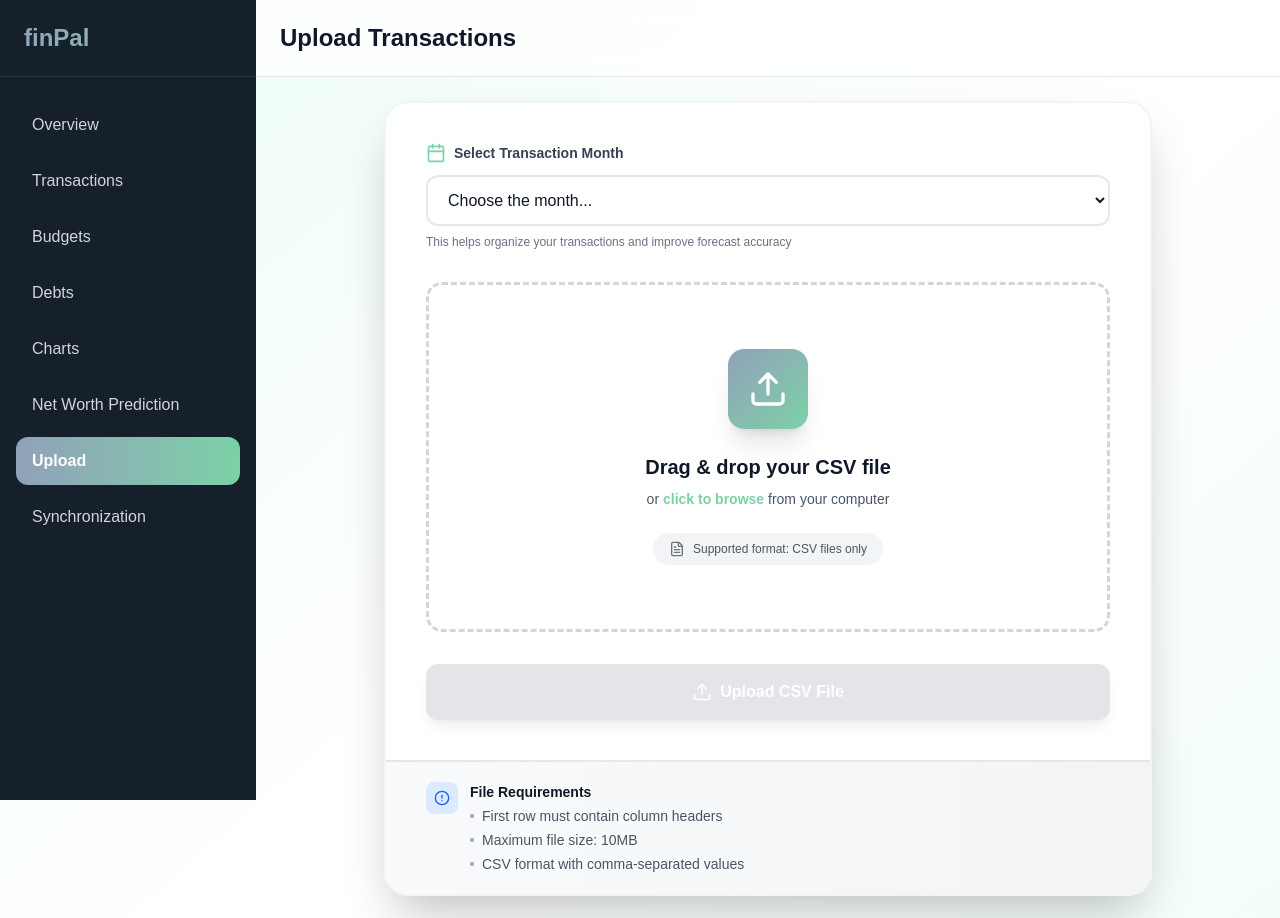
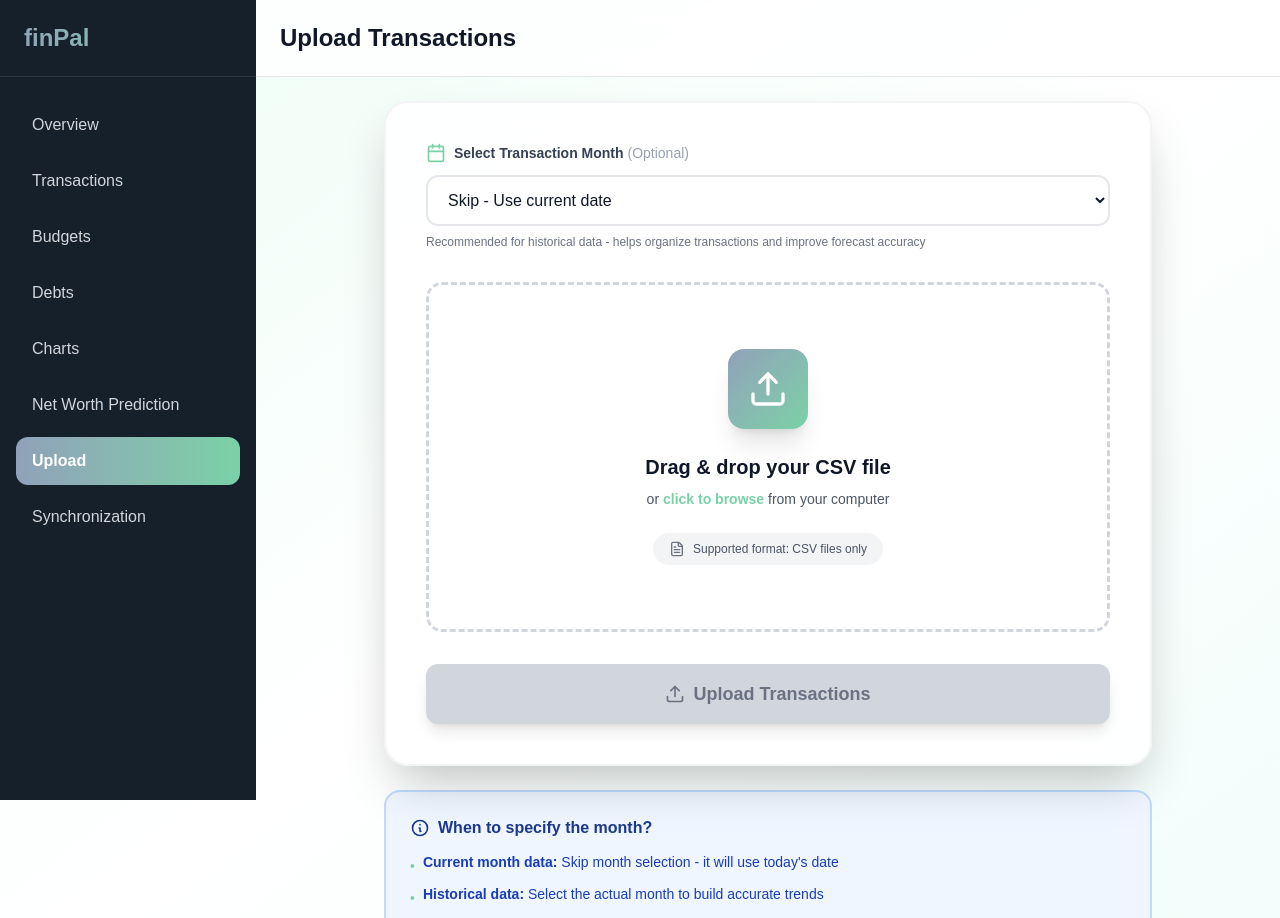
Before and after one commit to pandeyaakriti/finPal, a Next.js app in the folder frontend/: page /upload in a window 1280 px wide. Shown: the top 918 px of the page. Built offline with nearby package versions, Linux system fonts and the light colour scheme.

Commit message:
upload date

```diff
--- a/frontend/app/upload/page.tsx
+++ b/frontend/app/upload/page.tsx
@@ -10,8 +10,9 @@ export default function CsvUploadPage() {
   const [uploadStatus, setUploadStatus] = useState<'idle' | 'success' | 'error'>('idle');
   const [message, setMessage] = useState('');
   const [isDragging, setIsDragging] = useState(false);
-  const [selectedMonth, setSelectedMonth] = useState<string>('');
+  const [selectedMonth, setSelectedMonth] = useState('');
 
+  // Generate month options (last 12 months + next 1 month)
   const generateMonthOptions = () => {
     const options = [];
     const today = new Date();
@@ -35,7 +36,6 @@ export default function CsvUploadPage() {
   };
 
   const monthOptions = generateMonthOptions();
-
 
   const handleFileChange = (selectedFile: File | null) => {
     if (selectedFile && selectedFile.type === 'text/csv') {
@@ -80,6 +80,11 @@ export default function CsvUploadPage() {
       const formData = new FormData();
       formData.append('file', file);
 
+      // Only add uploadMonth if user selected one (optional)
+      if (selectedMonth) {
+        formData.append('uploadMonth', selectedMonth);
+      }
+
       // Get token from localStorage
       const token = localStorage.getItem('token');
 
@@ -105,6 +110,7 @@ export default function CsvUploadPage() {
         setMessage(data.message || 'CSV uploaded successfully!');
         setTimeout(() => {
           setFile(null);
+          setSelectedMonth('');
           setUploadStatus('idle');
           setMessage('');
         }, 3000);
@@ -152,12 +158,13 @@ export default function CsvUploadPage() {
             {/* Upload Card */}
             <div className="bg-white/90 dark:bg-gray-800/90 backdrop-blur-md rounded-3xl shadow-2xl border-2 border-gray-100 dark:border-gray-700 overflow-hidden">
               <div className="p-8 md:p-10">
+
                 {/* Month Selector */}
                 <div className="mb-8">
                   <label className="block text-sm font-semibold text-gray-700 dark:text-gray-300 mb-3">
                     <div className="flex items-center gap-2">
                       <Calendar className="w-5 h-5 text-[#7AD1A6]" />
-                      <span>Select Transaction Month</span>
+                      <span>Select Transaction Month <span className="text-gray-400 font-normal">(Optional)</span></span>
                     </div>
                   </label>
                   <select
@@ -165,7 +172,7 @@ export default function CsvUploadPage() {
                     onChange={(e) => setSelectedMonth(e.target.value)}
                     className="w-full px-4 py-3.5 rounded-xl border-2 border-gray-200 dark:border-gray-600 bg-white dark:bg-gray-700 text-gray-900 dark:text-white font-medium focus:border-[#7AD1A6] focus:ring-2 focus:ring-[#7AD1A6]/20 outline-none transition-all duration-200"
                   >
-                    <option value="">Choose the month...</option>
+                    <option value="">Skip - Use current date</option>
                     {monthOptions.map((option) => (
                       <option key={option.value} value={option.value}>
                         {option.label}
@@ -173,7 +180,7 @@ export default function CsvUploadPage() {
                     ))}
                   </select>
                   <p className="mt-2 text-xs text-gray-500 dark:text-gray-400">
-                    This helps organize your transactions and improve forecast accuracy
+                    Recommended for historical data - helps organize transactions and improve forecast accuracy
                   </p>
                 </div>
 
@@ -235,7 +242,7 @@ export default function CsvUploadPage() {
                               {file.name}
                             </p>
                             <p className="text-sm text-gray-600 dark:text-gray-300 mt-0.5">
-                              {(file.size / 1024).toFixed(2)} KB • Ready to upload {selectedMonth ? `for ${monthOptions.find(opt => opt.value === selectedMonth)?.label}` : 'month not selected'}
+                              {(file.size / 1024).toFixed(2)} KB • {selectedMonth ? `For ${monthOptions.find(m => m.value === selectedMonth)?.label}` : 'Month not selected'}
                             </p>
                           </div>
                         </div>
@@ -295,78 +302,57 @@ export default function CsvUploadPage() {
                   <button
                     onClick={uploadCsv}
                     disabled={!file || uploading}
-                    className={`group w-full py-4 rounded-xl font-semibold text-white transition-all duration-200 shadow-lg ${
+                    className={`w-full py-4 rounded-xl font-bold text-lg transition-all duration-300 shadow-lg ${
                       !file || uploading
-                        ? 'bg-gray-300 dark:bg-gray-700 cursor-not-allowed opacity-60'
-                        : 'bg-linear-to-r from-[#90A1B9] to-[#7AD1A6] hover:shadow-xl hover:shadow-[#7AD1A6]/25 active:scale-[0.98] hover:-translate-y-0.5'
+                        ? 'bg-gray-300 dark:bg-gray-700 text-gray-500 dark:text-gray-400 cursor-not-allowed'
+                        : 'bg-linear-to-r from-[#90A1B9] to-[#7AD1A6] text-white hover:shadow-2xl hover:scale-[1.02] active:scale-[0.98]'
                     }`}
                   >
-                    <span className="flex items-center justify-center gap-2">
-                      {uploading ? (
-                        <>
-                          <div className="animate-spin rounded-full h-5 w-5 border-2 border-white border-t-transparent"></div>
-                          Uploading...
-                        </>
-                      ) : (
-                        <>
-                          <Upload className="w-5 h-5 group-hover:translate-y-0.5 transition-transform" />
-                          Upload CSV File
-                        </>
-                      )}
-                    </span>
+                    {uploading ? (
+                      <span className="flex items-center justify-center gap-3">
+                        <svg className="animate-spin h-5 w-5" viewBox="0 0 24 24">
+                          <circle className="opacity-25" cx="12" cy="12" r="10" stroke="currentColor" strokeWidth="4" fill="none" />
+                          <path className="opacity-75" fill="currentColor" d="M4 12a8 8 0 018-8V0C5.373 0 0 5.373 0 12h4zm2 5.291A7.962 7.962 0 014 12H0c0 3.042 1.135 5.824 3 7.938l3-2.647z" />
+                        </svg>
+                        Uploading...
+                      </span>
+                    ) : (
+                      <span className="flex items-center justify-center gap-2">
+                        <Upload className="w-5 h-5" />
+                        Upload Transactions
+                      </span>
+                    )}
                   </button>
-                </div>
-              </div>
 
-              {/* Footer Info */}
-              <div className="bg-linear-to-r from-gray-50 to-gray-100 dark:from-gray-800/50 dark:to-gray-700/50 px-8 md:px-10 py-5 border-t-2 border-gray-200 dark:border-gray-700">
-                <div className="flex items-start gap-3">
-                  <div className="w-8 h-8 rounded-lg bg-blue-100 dark:bg-blue-900/30 flex items-center justify-center shrink-0">
-                    <AlertCircle className="w-4 h-4 text-blue-600 dark:text-blue-400" />
-                  </div>
-                  <div className="flex-1">
-                    <p className="text-sm font-semibold text-gray-900 dark:text-white mb-1">
-                      File Requirements
+                  {!selectedMonth && file && (
+                    <p className="mt-3 text-center text-sm text-blue-600 dark:text-blue-400 font-medium">
+                      💡 Tip: Select a month for better forecast accuracy (optional)
                     </p>
-                    <ul className="text-sm text-gray-600 dark:text-gray-400 space-y-1">
-                      <li className="flex items-center gap-2">
-                        <div className="w-1 h-1 rounded-full bg-gray-400"></div>
-                        First row must contain column headers
-                      </li>
-                      <li className="flex items-center gap-2">
-                        <div className="w-1 h-1 rounded-full bg-gray-400"></div>
-                        Maximum file size: 10MB
-                      </li>
-                      <li className="flex items-center gap-2">
-                        <div className="w-1 h-1 rounded-full bg-gray-400"></div>
-                        CSV format with comma-separated values
-                      </li>
-                    </ul>
-                  </div>
+                  )}
                 </div>
               </div>
             </div>
 
-            {/* Quick Tips Card */}
-            <div className="mt-6 bg-white/60 dark:bg-gray-800/60 backdrop-blur-sm rounded-2xl p-6 border border-gray-200 dark:border-gray-700">
-              <h4 className="text-sm font-bold text-gray-900 dark:text-white mb-3 flex items-center gap-2">
-                <div className="w-6 h-6 rounded-lg bg-linear-to-br from-[#90A1B9] to-[#7AD1A6] flex items-center justify-center">
-                  <span className="text-white text-xs">💡</span>
-                </div>
-                Quick Tips
-              </h4>
-              <ul className="text-sm text-gray-600 dark:text-gray-400 space-y-2">
+            {/* Info Card */}
+            <div className="mt-6 bg-blue-50 dark:bg-blue-900/20 rounded-2xl p-6 border-2 border-blue-200 dark:border-blue-800">
+              <h3 className="font-bold text-blue-900 dark:text-blue-100 mb-3 flex items-center gap-2">
+                <svg className="w-5 h-5" fill="none" stroke="currentColor" viewBox="0 0 24 24">
+                  <path strokeLinecap="round" strokeLinejoin="round" strokeWidth={2} d="M13 16h-1v-4h-1m1-4h.01M21 12a9 9 0 11-18 0 9 9 0 0118 0z" />
+                </svg>
+                When to specify the month?
+              </h3>
+              <ul className="space-y-2 text-sm text-blue-800 dark:text-blue-200">
                 <li className="flex items-start gap-2">
-                  <span className="text-[#7AD1A6] font-bold mt-0.5">•</span>
-                  <span>Export your bank statements as CSV for best compatibility</span>
+                  <span className="text-[#7AD1A6] mt-1">•</span>
+                  <span><strong>Current month data:</strong> Skip month selection - it will use today's date</span>
                 </li>
                 <li className="flex items-start gap-2">
-                  <span className="text-[#7AD1A6] font-bold mt-0.5">•</span>
-                  <span>Ensure dates are in a consistent format (YYYY-MM-DD recommended)</span>
+                  <span className="text-[#7AD1A6] mt-1">•</span>
+                  <span><strong>Historical data:</strong> Select the actual month to build accurate trends</span>
                 </li>
                 <li className="flex items-start gap-2">
-                  <span className="text-[#7AD1A6] font-bold mt-0.5">•</span>
-                  <span>Remove any special characters or formatting from your file</span>
+                  <span className="text-[#7AD1A6] mt-1">•</span>
+                  <span><strong>Multiple months:</strong> Upload separately with correct month for each CSV</span>
                 </li>
               </ul>
             </div>
```
Also changed, not shown: 2 other files (tests, documents, lock files or other folders).
